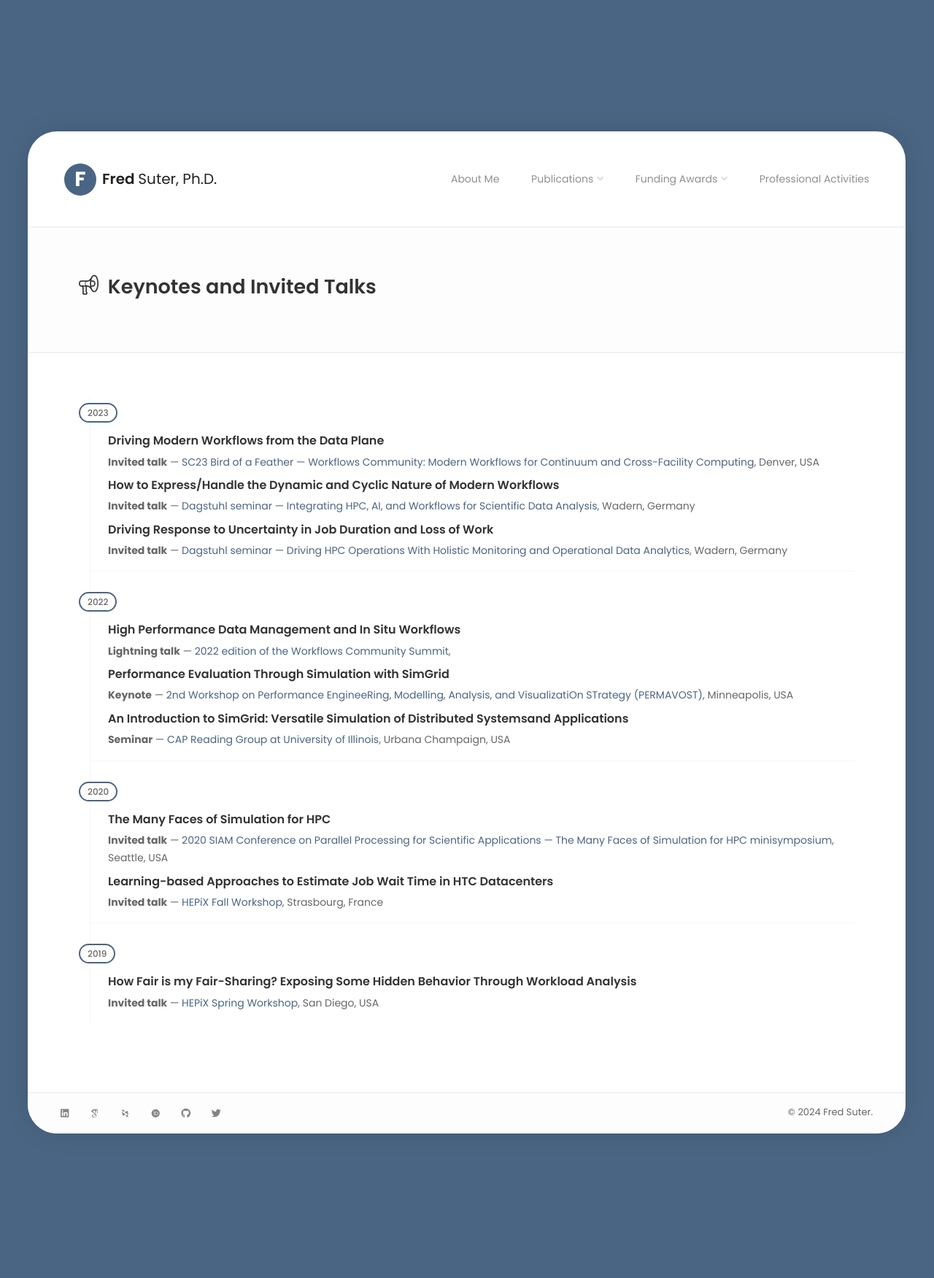
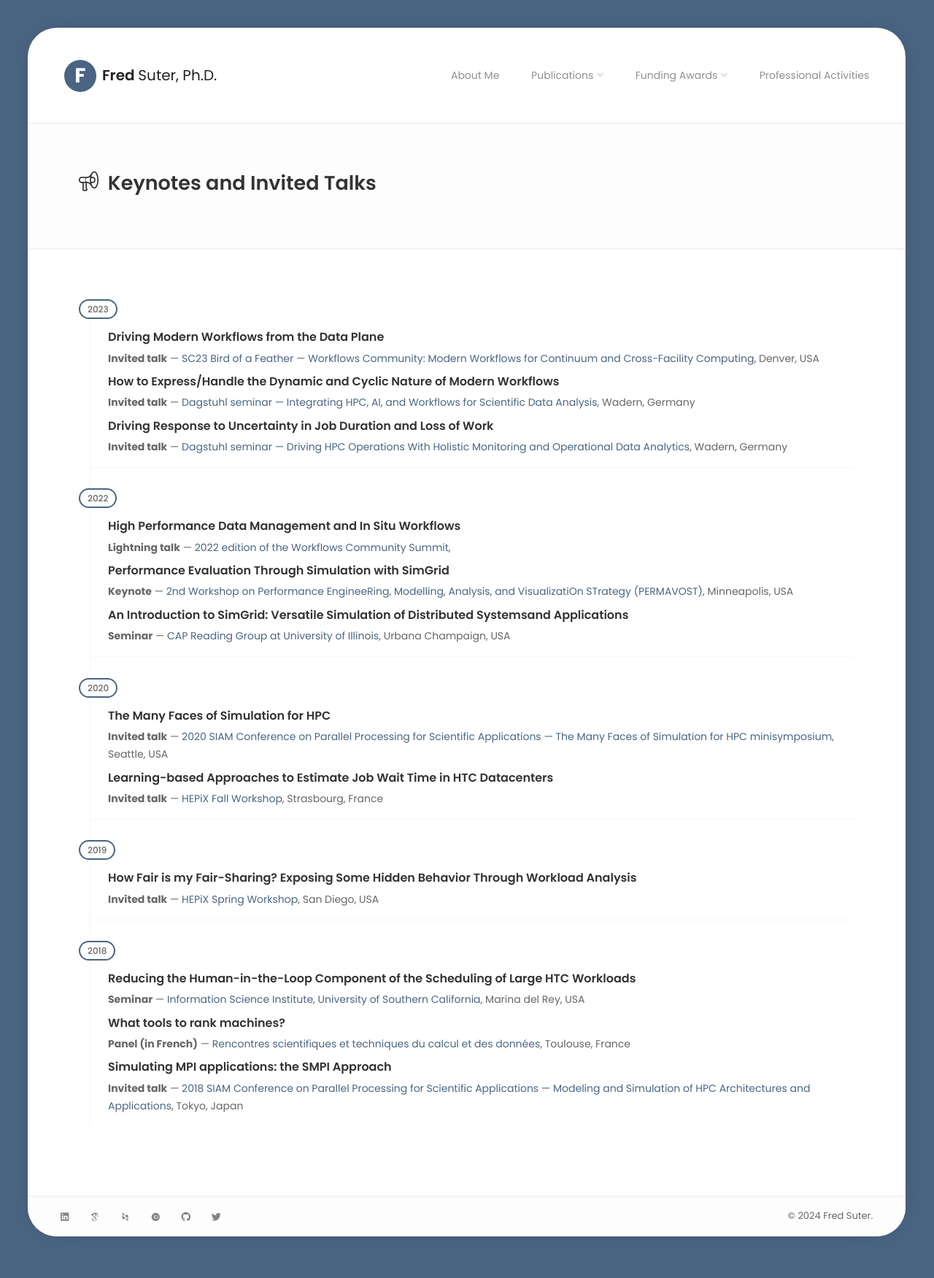
Before and after one commit to frs69wq/fred-suter.github.io, a Jekyll site: the page built from _pages/publications-talks.html, in a window 1280 px wide. Shown: the whole page at 73% size. Built offline with Jekyll 4.4.1, drawn with Linux system fonts in a browser that asks for light colours; some web fonts are replaced.

Commit message:
add 2018

```diff
--- a/_data/talks.yml
+++ b/_data/talks.yml
@@ -58,6 +58,25 @@
      link: https://indico.cern.ch/event/765497/timetable/#20190327.detailed
      file: files/talks/batch-hepix19.pdf
 
+- year: 2018
+  entries:
+  - title: Reducing the Human-in-the-Loop Component of the Scheduling of Large HTC  Workloads
+    type: Seminar
+    event: Information Science Institute, University of Southern California
+    location: Marina del Rey, USA
+    link: https://cms.isi.edu/events/calendar/12419
+  - title: What tools to rank machines?
+    type: Panel (in French)
+    event: Rencontres scientifiques et techniques du calcul et des données
+    location: Toulouse, France
+    link: https://jcad2018.sciencesconf.org/resource/page/id/7.html
+    video: https://webcast.in2p3.fr/video/table-ronde-quel-s-outil-s-pour-classer-les-machines
+  - title: Simulating MPI applications&colon; the SMPI Approach
+    type: Invited talk
+    event: 2018 SIAM Conference on Parallel Processing for Scientific Applications &mdash; Modeling and Simulation of HPC Architectures and Applications
+    location: Tokyo, Japan
+    link: https://meetings.siam.org/sess/dsp_programsess.cfm?SESSIONCODE=63613
+
 # - year:
 #   entries:
   # - title:
@@ -71,30 +90,18 @@
   #   location:
   #   link:
 
-  # + /Reducing the Human-in-the-Loop Component of the Scheduling of Large HTC  Workloads/, [[https://cms.isi.edu/events/calendar/12419][Information Science Institute, University of Southern California]], Los Angeles, CA, 2018.
-  # + [[https://webcast.in2p3.fr/video/table-ronde-quel-s-outil-s-pour-classer-les-machines][/What tools to rank machines?/]] (in French) panelist at [[https://jcad2018.sciencesconf.org/resource/page/id/7.html][Rencontres scientifiques et
-  #   techniques du calcul et des données (JCAD)]], Toulouse, France 2018.
-  # + /Simulating MPI applications : the SMPI Approach/, 2018 SIAM Conference on
-  #   Parallel Processing for Scientific Applications, [[https://meetings.siam.org/sess/dsp_programsess.cfm?SESSIONCODE=63613][/Modeling and Simulation
-  #   of HPC Architectures and Applications/]] Minisymposium, Tokyo, Japan, 2018.
-  # + [[https://speakerdeck.com/scitech/modeling-distributed-platforms-from-application-traces-for-realistic-file-transfer-simulation][/Modeling Distributed Platforms from Application Traces for Realistic File
-  #   Transfer Simulation/]], Information Science Institute, University of Southern
-  #   California, Los Angeles, CA, 2016.
+  # + [[https://speakerdeck.com/scitech/modeling-distributed-platforms-from-application-traces-for-realistic-file-transfer-simulation][/Modeling Distributed Platforms from Application Traces for Realistic File Transfer Simulation/]], Information Science Institute, University of Southern California, Los Angeles, CA, 2016.
+
   # + /Simulation of HPC applications with SimGrid/, [[https://www.hipeac.net/csw/2015/milano/#/program/][HiPEAC Computing System Week]], Milano, Italy,  2015.
-  # + /User Engagement in Cosmology/, SNFactory annual collaboration
-  #   meeting, Berkeley, CA, 2015.
-  # + /SimGrid, Versatile Simulation of Distributed Systems/, Information
-  #   Science Institute, University of Southern California, Los Angeles,
+  # + /User Engagement in Cosmology/, SNFactory annual collaboration meeting, Berkeley, CA, 2015.
+  # + /SimGrid, Versatile Simulation of Distributed Systems/, Information Science Institute, University of Southern California, Los Angeles,
   #   CA, 2015.
-  # + /Computer Scientists simulate too \ldots/, Journées Informatiques de
-  #   l'IN2P3-IRFU, 2014.
-  # + /Toward More Scalable Off-line Simulations of MPI applications/,
-  #   Clusters, Clouds, and Data for Scientific Computing, 2014.
-  # + /Dimensioning through Simulation with SimGrid/,  CoreGRID/ERCIM
-  #   Workshop on Grids, Clouds and P2P Computing, 2012.
-  # + /Paving the Road for the Simulation of Exascale and Cloud Systems/ ,
-  #   Clusters, Clouds, and Data for Scientific Computing, 2012.
-  # + /On Cluster Resource Allocation for Multiple Parallel Task Graphs/,
-  #   3rd  Aussois Scheduling Workshop , 2010.
-  # + /From Grids to Clouds, new problems and new solutions/, panel
-  #   animator, École Normale Supérieure de Lyon, 2010.
+
+  # + /Computer Scientists simulate too \ldots/, Journées Informatiques de   l'IN2P3-IRFU, 2014.
+  # + /Toward More Scalable Off-line Simulations of MPI applications/, Clusters, Clouds, and Data for Scientific Computing, 2014.
+
+# + /Dimensioning through Simulation with SimGrid/,  CoreGRID/ERCIM Workshop on Grids, Clouds and P2P Computing, 2012.
+# + /Paving the Road for the Simulation of Exascale and Cloud Systems/ ,  Clusters, Clouds, and Data for Scientific Computing, 2012.
+
+# + /On Cluster Resource Allocation for Multiple Parallel Task Graphs/,  3rd  Aussois Scheduling Workshop , 2010.
+# + /From Grids to Clouds, new problems and new solutions/, panel animator, École Normale Supérieure de Lyon, 2010.
```
